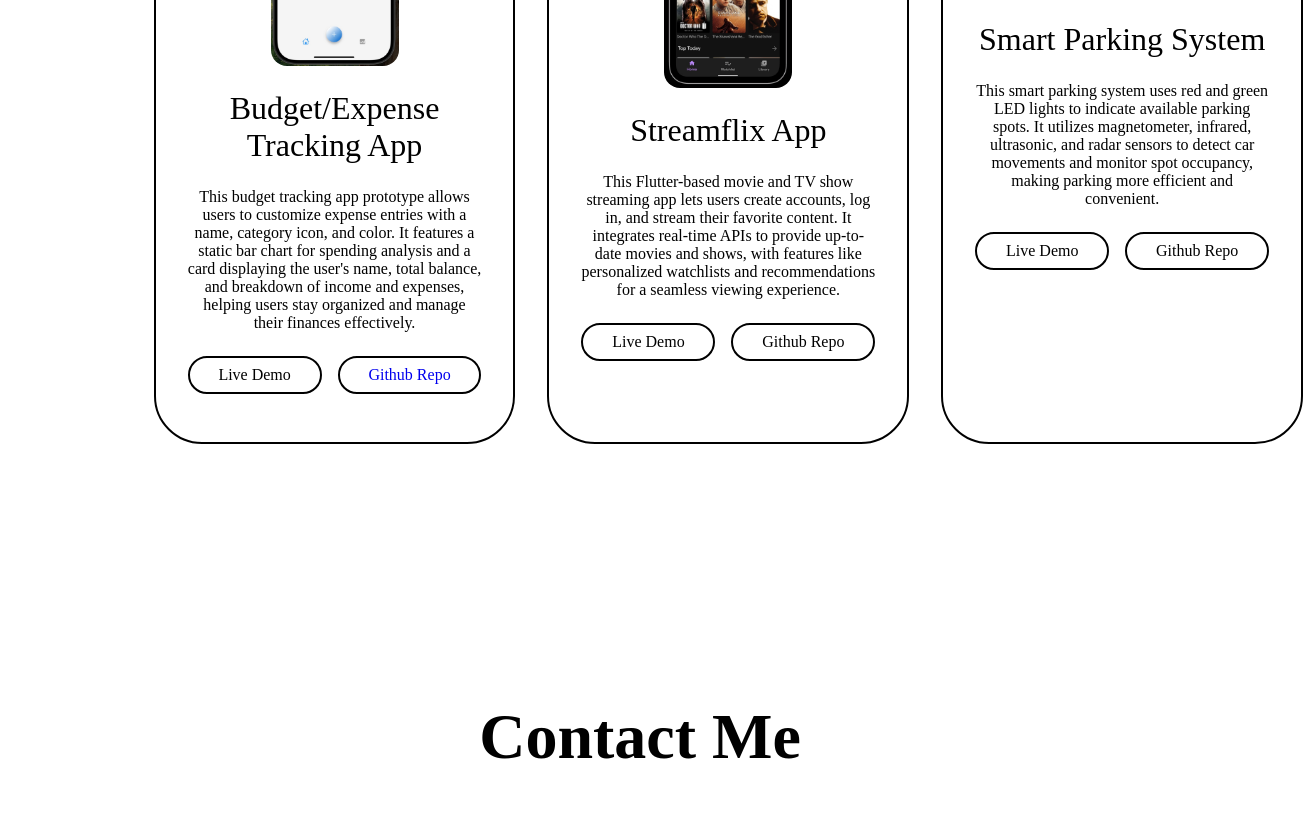
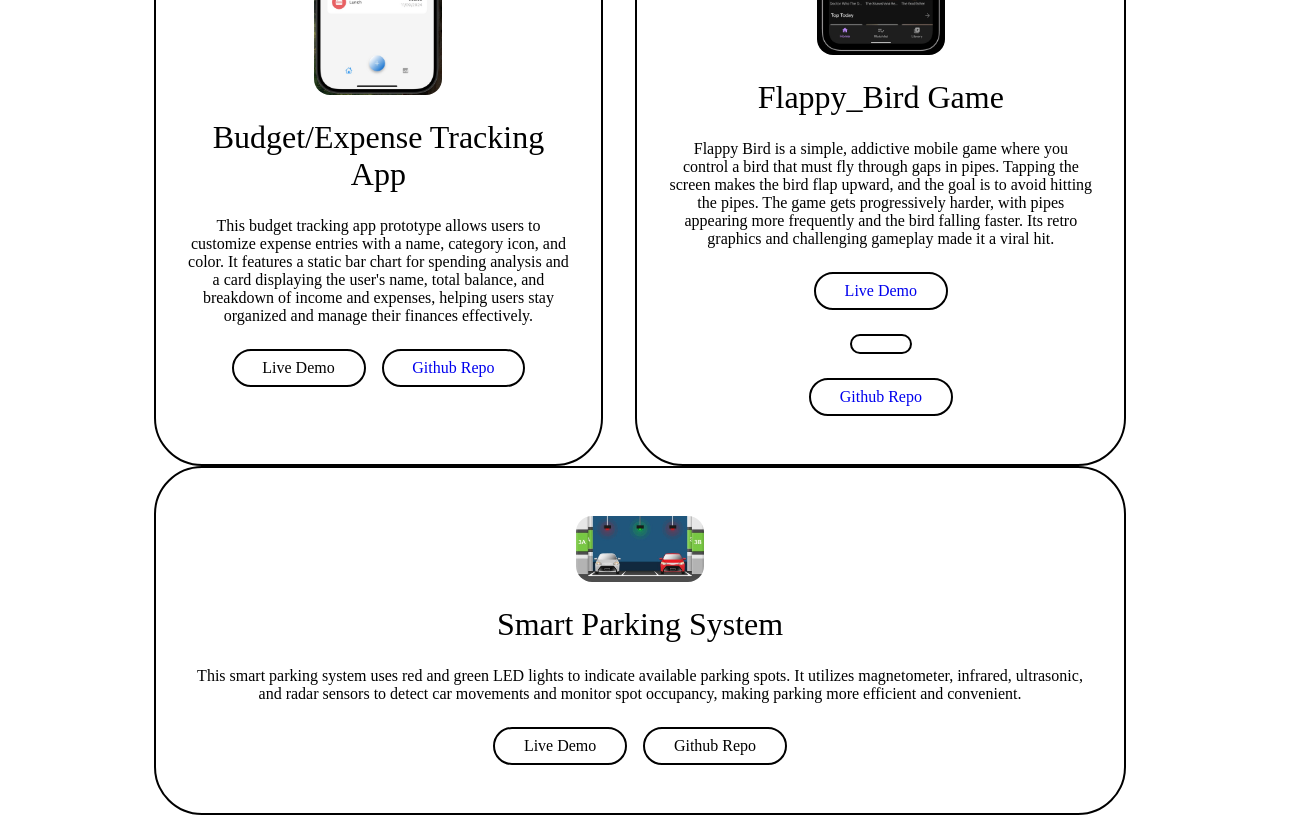
Before and after one commit to ssun-studio/Portfolio, a plain HTML site: page index.html in a window 1280 px wide. Shown: the part 2769-3586 px from the top of the page, 1303 px wide, since content can reach past the window. Drawn offline with Linux system fonts and the light colour scheme.

Commit message:
Add files via upload

```diff
--- a/index.html
+++ b/index.html
@@ -152,13 +152,14 @@
                                 </div>
                                 <div class="project-card">
                                     <img src="./assets/project2.jpg" alt="">
-                                    <h3>Streamflix App</h3>
-                                    <p>This Flutter-based movie and TV show streaming app lets users create accounts,
-                                    log in, and stream their favorite content. It integrates real-time APIs to provide up-to-date movies and shows,
-                                    with features like personalized watchlists and recommendations for a seamless viewing experience.</p>
+                                    <h3>Flappy_Bird Game</h3>
+                                    <p>Flappy Bird is a simple, addictive mobile game where you control a bird that must fly through gaps in pipes.
+                                        Tapping the screen makes the bird flap upward, and the goal is to avoid hitting the pipes.
+                                        The game gets progressively harder, with pipes appearing more frequently and the bird falling faster.
+                                        Its retro graphics and challenging gameplay made it a viral hit.</p>
                                     <div class="btn-group">
-                                        <div class="btn">Live Demo</div>
-                                        <div class="btn">Github Repo</div>
+                                        <a href="https://github.com/ssun-studio/flutter_bird?tab=readme-ov-file#screenshots--demo-gif" target="_blank" class="btn">Live Demo</div>
+                                        <a href="https://github.com/ssun-studio/flutter_bird" target="_blank" class="btn"> Github Repo</a>
                                     </div>
                                 </div>
 
```
